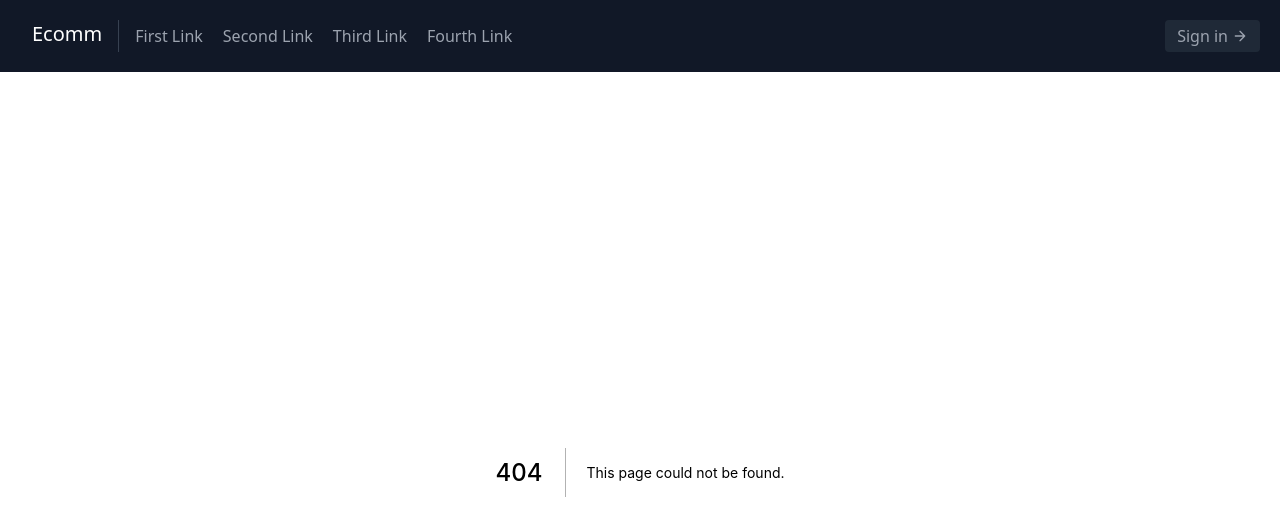
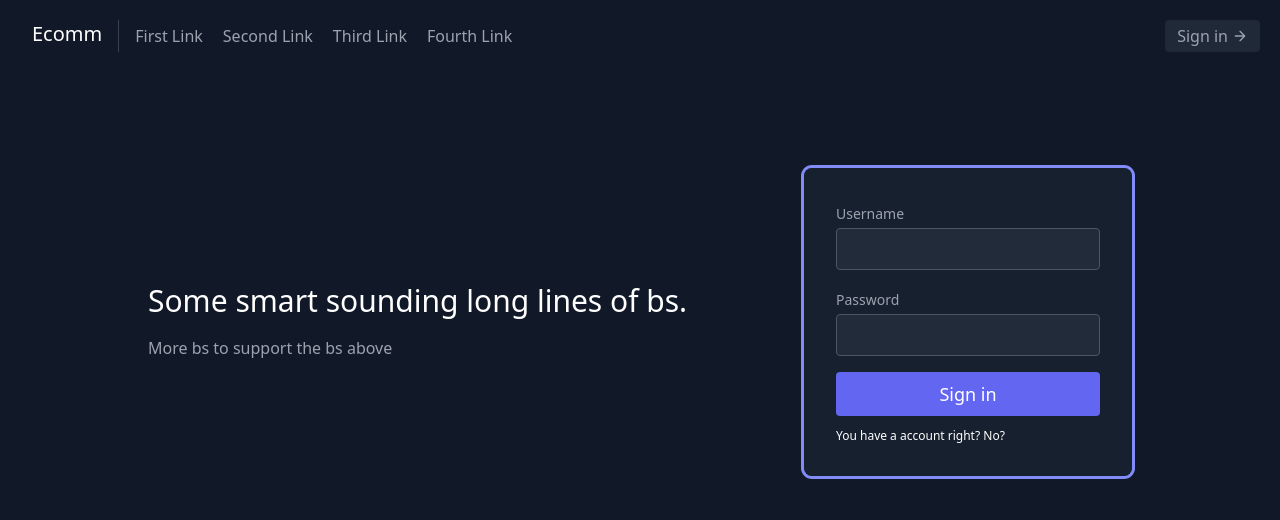
Before and after one commit to saxenabhishek/symmetrical-chainsaw, a Next.js app in the folder frontend/: page /signin in a window 1280 px wide. Before the commit this address had no page. Shown: the top 520 px of the page. Built offline with nearby package versions, Linux system fonts and the light colour scheme.

Commit message:
✨ Sign in page with formik

```diff
--- a/frontend/pages/auth.js
+++ /dev/null
@@ -1,47 +0,0 @@
-export default function Auth(props) {
-  return (
-    <section class="text-gray-400 bg-gray-900 body-font h-screen">
-      <div class="container px-5 py-24 mx-auto flex flex-wrap items-center">
-        <div class="lg:w-3/5 md:w-1/2 md:pr-16 lg:pr-0 pr-0">
-          <h1 class="title-font font-medium text-3xl text-white">
-            Some smart sounding long lines of bs.
-          </h1>
-          <p class="leading-relaxed mt-4">More bs to support the bs above</p>
-        </div>
-        <div class="lg:w-2/6 md:w-1/2 bg-gray-800 bg-opacity-50 rounded-lg p-8 flex flex-col md:ml-auto w-full mt-10 md:mt-0">
-          <h2 class="text-white text-lg font-medium title-font mb-5">
-            Sign in
-          </h2>
-          <div class="relative mb-4">
-            <label for="full-name" class="leading-7 text-sm text-gray-400">
-              Username
-            </label>
-            <input
-              type="text"
-              id="fu"
-              name="full-name"
-              class="w-full bg-gray-600 bg-opacity-20 focus:bg-transparent focus:ring-2 focus:ring-indigo-900 rounded border border-gray-600 focus:border-indigo-500 text-base outline-none text-gray-100 py-1 px-3 leading-8 transition-colors duration-200 ease-in-out"
-            />
-          </div>
-          <div class="relative mb-4">
-            <label for="email" class="leading-7 text-sm text-gray-400">
-              Password
-            </label>
-            <input
-              type="email"
-              id="email"
-              name="email"
-              class="w-full bg-gray-600 bg-opacity-20 focus:bg-transparent focus:ring-2 focus:ring-indigo-900 rounded border border-gray-600 focus:border-indigo-500 text-base outline-none text-gray-100 py-1 px-3 leading-8 transition-colors duration-200 ease-in-out"
-            />
-          </div>
-          <button class="text-white bg-indigo-500 border-0 py-2 px-8 focus:outline-none hover:bg-indigo-600 rounded text-lg">
-            Button
-          </button>
-          <p class="text-xs mt-3">
-            Literally you probably haven't heard of them jean shorts.
-          </p>
-        </div>
-      </div>
-    </section>
-  );
-}
--- /dev/null
+++ b/frontend/pages/signin.js
@@ -0,0 +1,86 @@
+import { useEffect, useState } from "react";
+import { Formik, Form, Field, ErrorMessage } from "formik";
+import Link from "next/link";
+
+export default function Auth(props) {
+  return (
+    <section className="text-gray-400 bg-gray-900 body-font h-full md:h-screen">
+      <div className="container px-5 py-24 mx-auto max-w-5xl flex flex-wrap items-center">
+        <div className="lg:w-3/5 md:w-1/2 md:pr-16 lg:pr-0 pr-0">
+          <h1 className="title-font font-medium text-3xl text-white">
+            Some smart sounding long lines of bs.
+          </h1>
+          <p className="leading-relaxed mt-4">
+            More bs to support the bs above
+          </p>
+        </div>
+        <Formik
+          initialValues={{ username: "", password: "" }}
+          validate={(values) => {
+            const errors = {};
+            if (!values.username) {
+              errors.username = "Required";
+            } else if (
+              !/^[A-Z0-9._%+-]+@[A-Z0-9.-]+\.[A-Z]{2,}$/i.test(values.email)
+            ) {
+              errors.username = "Invalid email address";
+            }
+            return errors;
+          }}
+          onSubmit={(values, { setSubmitting }) => {
+            setTimeout(() => {
+              alert(JSON.stringify(values, null, 2));
+              setSubmitting(false);
+            }, 400);
+          }}
+        >
+          {({ isSubmitting }) => (
+            <Form className="lg:w-2/6 md:w-1/2 bg-gray-800 bg-opacity-50 rounded-lg ring ring-indigo-400 p-8 flex flex-col md:ml-auto w-full mt-10 md:mt-0">
+              <div className="relative mb-4">
+                <label
+                  htmlFor="full-name"
+                  className="leading-7 text-sm text-gray-400"
+                >
+                  Username
+                </label>
+                <Field
+                  className="w-full bg-gray-600 bg-opacity-20 focus:bg-transparent focus:ring-2 focus:ring-indigo-900 rounded border border-gray-600 focus:border-indigo-500 text-base outline-none text-gray-100 py-1 px-3 leading-8 transition-colors duration-200 ease-in-out"
+                  type="email"
+                  name="username"
+                />
+                <ErrorMessage name="username" component="div" />
+              </div>
+              <div className="relative mb-4">
+                <label
+                  htmlFor="email"
+                  className="leading-7 text-sm text-gray-400"
+                >
+                  Password
+                </label>
+                <Field
+                  className="w-full bg-gray-600 bg-opacity-20 focus:bg-transparent focus:ring-2 focus:ring-indigo-900 rounded border border-gray-600 focus:border-indigo-500 text-base outline-none text-gray-100 py-1 px-3 leading-8 transition-colors duration-200 ease-in-out"
+                  type="password"
+                  name="password"
+                />
+                <ErrorMessage name="password" component="div" />
+              </div>
+              <button
+                className=" text-white bg-indigo-500 border-0 py-2 px-8 focus:outline-none hover:bg-indigo-600 rounded text-lg"
+                type="submit"
+                disabled={isSubmitting}
+              >
+                Sign in
+              </button>
+              <Link href="/signup">
+                <p className="text-xs mt-3 text-white">
+                  You have a account right? No?
+                </p>
+                {/* <p className="text-blue-500">No?</p> */}
+              </Link>
+            </Form>
+          )}
+        </Formik>
+      </div>
+    </section>
+  );
+}
```
